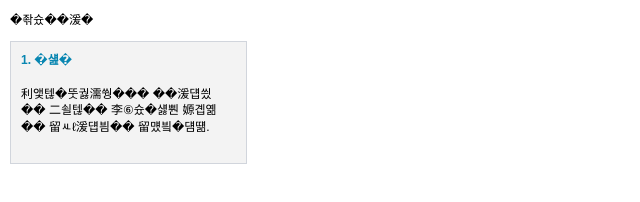
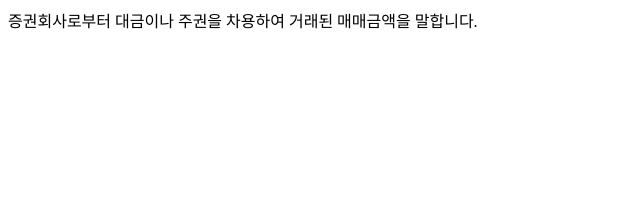
Before and after one commit to hwangjungpil/pages, a plain HTML site: page index.html in a window 1280 px wide. Shown: the whole page, without its empty margins (0-640 px from the left). Drawn offline with Linux system fonts and the light colour scheme.

Commit message:
Update index.html

```diff
--- a/index.html
+++ b/index.html
@@ -1,37 +1,9 @@
 
 
 		<html><head><title>SystemTradingHelp</title>
-		<style type='text/css'>
-		<!--
-		body,td {font-family: '돋움', 'Arial', 'Verdana';	font-size: 12px;}
+		<body>
 
-		font.link { color: blue; text-decoration: underline; CURSOR: hand }
-		-->
-		</style>
-		<meta http-equiv='Content-Type' content='text/html; charset=euc-kr'></head>
-		<body leftmargin='10' topmargin='10' marginwidth='10' marginheight='10'>
-<table width='237' border='0' cellspacing='0' cellpadding='0'>
-	<tr><td>신용대금</td></tr>
+								증권회사로부터 대금이나 주권을 차용하여 거래된 매매금액을 말합니다.<br><br>
 
-							<tr><td>&nbsp;</td></tr>
-
-
-			<tr>
-				<td>
-					<table width='100%' border='0' cellpadding='10' cellspacing='1' bgcolor='#D1D5DC'>
-						<tr>
-							<td bgcolor='#F3F3F3' style='line-height:140%;'>
-								<p><strong><font color='#0886B1'>1. 의미</font></strong><br><br>
-								증권회사로부터 대금이나 주권을 차용하여 거래된 매매금액을 말합니다.<br><br>
-								</p>
-							</td>
-						</tr>
-					</table>
-				</td>
-			</tr>
-
-				  <tr><td height='5'>&nbsp;</td></tr>
-					<tr><td></td></tr>	<tr><td></td></tr>
-		</table>
 	</body>
 	</html>
```
